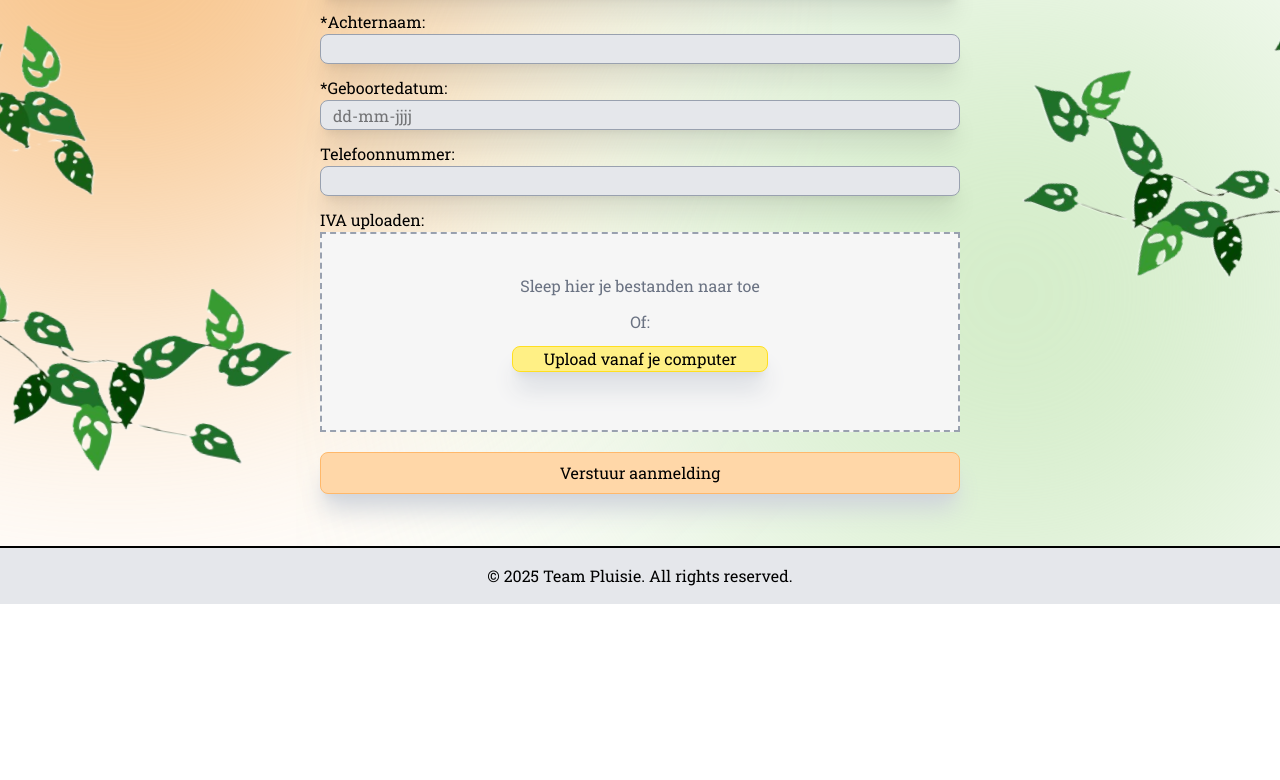
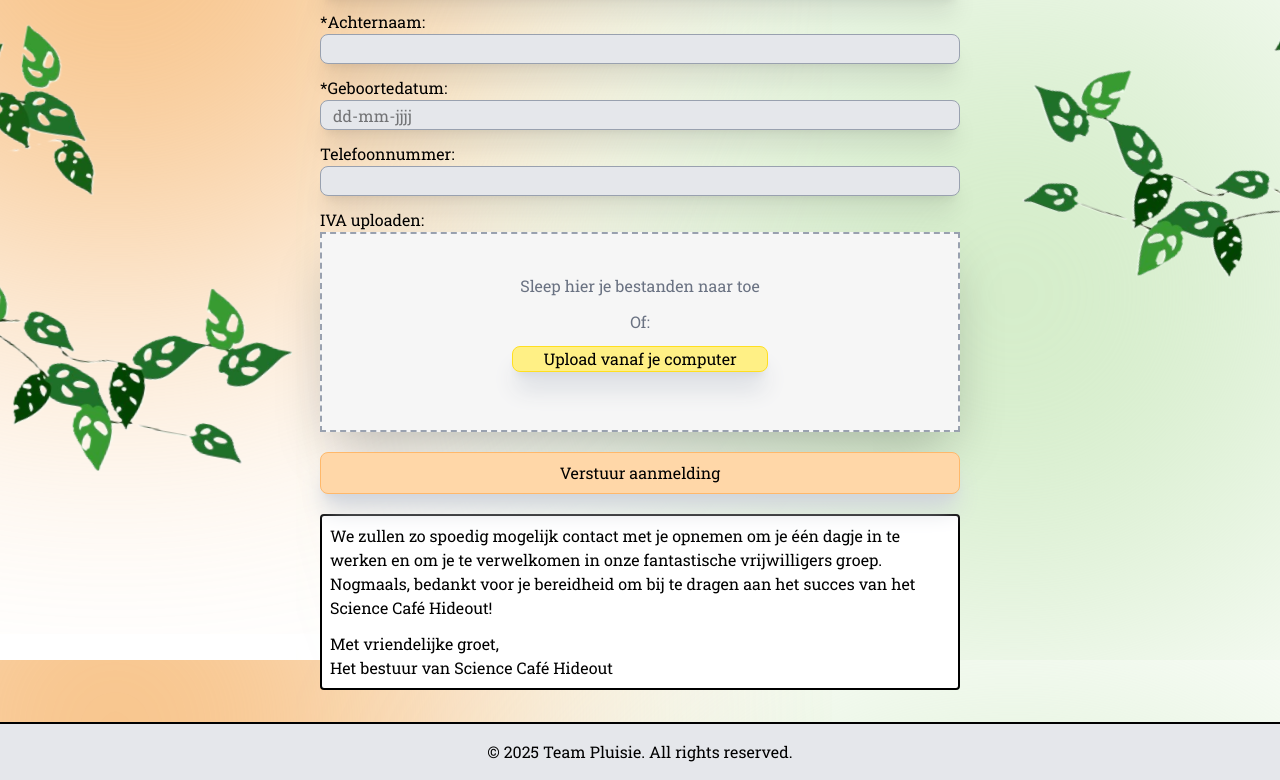
Before and after one commit to sempruijs/pluisie, a SvelteKit app in the folder frontend/: page /register in a window 1280 px wide. Shown: the part 940-1720 px from the top of the page. Before the commit the page ends 1544 px from the top, so only its background shows below. Built offline with nearby package versions, Linux system fonts and the light colour scheme.

Commit message:
add_thankyounote_thomas

```diff
--- a/frontend/src/routes/register/+page.svelte
+++ b/frontend/src/routes/register/+page.svelte
@@ -76,7 +76,7 @@
                     />
             <div class="form-control">
             <h3 class="form-label">IVA uploaden:</h3>
-                <div class="w-full mx-auto h-50 bg-dragfile shadow-2x border-2 border-dashed border-gray-400">
+                <div class="w-full mx-auto h-50 bg-dragfile shadow-2xl border-2 border-dashed border-gray-400">
                     <div class="text-center my-10 justify-items-center text-gray-500">
                         <p>Sleep hier je bestanden naar toe</p>
                         <p class="my-3">Of:</p>
@@ -91,6 +91,21 @@
                 Verstuur aanmelding
             </Button>
             </div>
+            <div class="border-2 p-2 bg-white rounded">
+                <p>
+                    We zullen zo spoedig mogelijk contact met je opnemen om je één dagje in te werken en om je te verwelkomen in onze fantastische vrijwilligers groep.
+                </p>
+                <p>
+                    Nogmaals, bedankt voor je bereidheid om bij te dragen aan het succes van het Science Café Hideout!
+                </p>
+                <p class="pt-3">
+                    Met vriendelijke groet,
+                </p>
+                <p>
+                    Het bestuur van Science Café Hideout
+                </p>
+            </div>
+
         </div>
     </div>
 </div>
```
